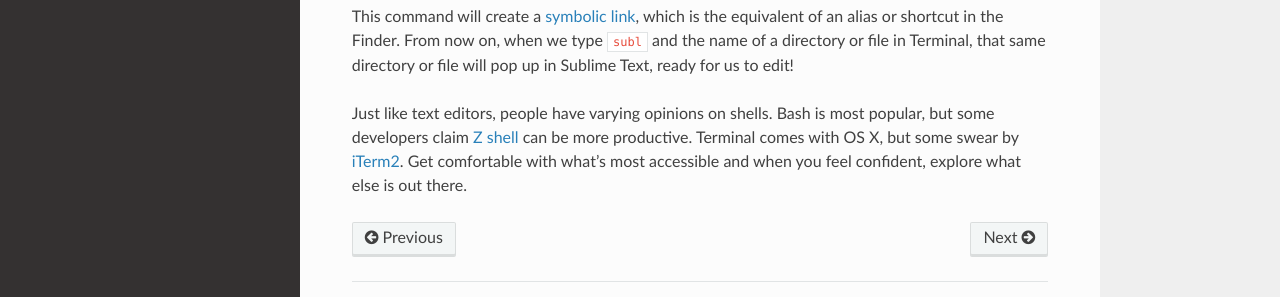
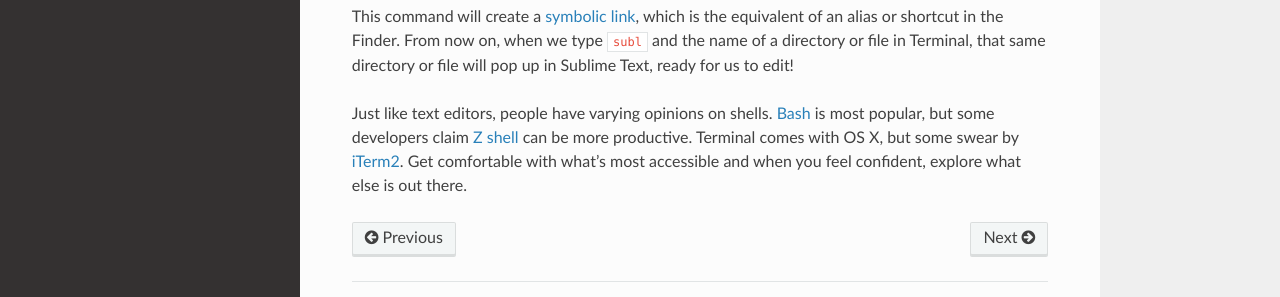
Before and after one commit to MikeTam1021/friendly-101, a Sphinx documentation site: the page built from docs/commandline.rst, in a window 1280 px wide and 900 px high, scrolled down 3879 px. Shown: the part 513-810 px from the top of the window. Built offline with Sphinx 7.4.7 and the Read the Docs theme 2.0.0, drawn with Linux system fonts in a browser that asks for light colours; part of the change alters nothing that is shown.

```diff
--- a/docs/commandline.rst
+++ b/docs/commandline.rst
@@ -17,7 +17,7 @@ But, no, you won't break your computer anymore than you would clicking around wi
 You can be bashful now
 ----------------------
 
-The command-line interface we'll work with is **Bash**. `Bash <https://en.wikipedia.org/wiki/Bash_(Unix_shell)>`_ is a shell, which is a category of program that loads command-line interfaces, much like Chrome is a web browser. The shell's name comes from its function as a "wrapper" around the kernel, the core program that communicates with the hardware. Bash is the most popular shell today and the default shell inside the `Terminal <https://en.wikipedia.org/wiki/Terminal_(OS_X)>`_ application on OS X. It's worthy to note that shells other than Bash can be loaded inside of Terminal--a feat that web browsers can't and will likely never do.
+The command-line interface we'll work with is **Bash**. `Bash <http://www.gnu.org/software/bash/manual/bashref.html#What-is-Bash_003f>`_ is a shell, which is a category of program that loads command-line interfaces, much like Chrome is a web browser. The shell's name comes from its function as a "wrapper" around the kernel, the core program that communicates with the hardware. Bash is the most popular shell today and the default shell inside the `Terminal <https://en.wikipedia.org/wiki/Terminal_(OS_X)>`_ application on OS X. It's worthy to note that shells other than Bash can be loaded inside of Terminal--a feat that web browsers can't and will likely never do.
 
 Open a Finder window, navigate to the ``Applications`` folder, then the ``Utilities`` folder, and open the ``Terminal`` application. It might look something like this, which shows a whole lot of white.
 
@@ -151,4 +151,4 @@ Let's run a powerful command, a helpful trick that will connect Terminal to Subl
 
 This command will create a `symbolic link <https://en.wikipedia.org/wiki/Symbolic_link>`_, which is the equivalent of an alias or shortcut in the Finder. From now on, when we type ``subl`` and the name of a directory or file in Terminal, that same directory or file will pop up in Sublime Text, ready for us to edit!
 
-Just like text editors, people have varying opinions on shells. Bash is most popular, but some developers claim `Z shell <http://www.zsh.org/>`_ can be more productive. Terminal comes with OS X, but some swear by `iTerm2 <http://iterm2.com/>`_. Get comfortable with what's most accessible and when you feel confident, explore what else is out there.
+Just like text editors, people have varying opinions on shells. `Bash <https://en.wikipedia.org/wiki/Bash_(Unix_shell)>`_ is most popular, but some developers claim `Z shell <http://www.zsh.org/>`_ can be more productive. Terminal comes with OS X, but some swear by `iTerm2 <http://iterm2.com/>`_. Get comfortable with what's most accessible and when you feel confident, explore what else is out there.
```
